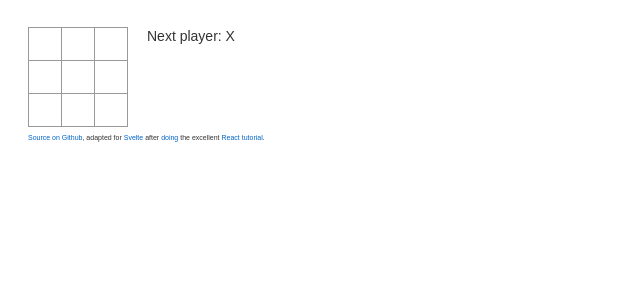
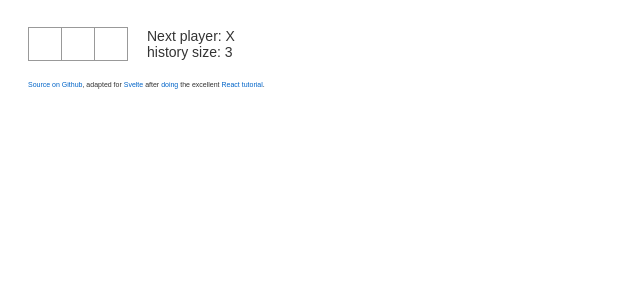
Before and after one commit to kaicarver/svelte-demo-debug, a Svelte app: page / in a window 1280 px wide. Shown: the top 300 px of the page, without its empty margins (0-640 px from the left). Built offline with nearby package versions, Linux system fonts and the light colour scheme.

Commit message:
start narrowing down

```diff
--- a/src/App.svelte
+++ b/src/App.svelte
@@ -2,13 +2,14 @@
   import Board from "./Board.svelte";
 
   // configuration of the 9 Tic-tac-toe squares in a board, initially empty
-  let squares = Array(9).fill(null);
+  let squares = Array(3).fill(null);
   // all the successive configurations of the board in a game
   let history = [[...squares]];
 
   let nextValue = 'X';
   let winner = null;
   let status;
+  let count = 0;
 
   $: squares, console.log('squares has been updated, non-nulls: ' + squares.filter(x => x != null).length);
   $: {
@@ -21,6 +22,7 @@
     } else {
       status = "Next player: " + nextValue;
     }
+    count = history.length;
     console.log("calculated") // why is this code executed twice for every click?
   }
 
@@ -91,7 +93,8 @@
     </div>
     <div class="game-info">
       <div class="status">
-        {status}
+        {status}<br>
+        history size: {count}
       </div>
       <ol>
         <ul>
--- a/src/Board.svelte
+++ b/src/Board.svelte
@@ -6,11 +6,7 @@
 </script>
 
 <style>
-  .board-row:after {
-    clear: both;
-    content: "";
-    display: table;
-  }
+
 </style>
 
 <div>
@@ -20,14 +16,4 @@
     <Square bind:value={squares[1]} bind:nextValue/>
     <Square bind:value={squares[2]} bind:nextValue/>
   </div>
-  <div class="board-row">
-    <Square bind:value={squares[3]} bind:nextValue/>
-    <Square bind:value={squares[4]} bind:nextValue/>
-    <Square bind:value={squares[5]} bind:nextValue/>
-   </div>
-  <div class="board-row">
-    <Square bind:value={squares[6]} bind:nextValue/>
-    <Square bind:value={squares[7]} bind:nextValue/>
-    <Square bind:value={squares[8]} bind:nextValue/>
-  </div>
 </div>
--- a/src/Square.svelte
+++ b/src/Square.svelte
@@ -9,6 +9,10 @@
     }
   }
 </script>
+
+<button class="square" on:click={handleClick}>
+  {value || ''}
+</button>
 
 <style>
   .square {
@@ -37,7 +41,3 @@
     background: #ddd;
   }
 </style>
-
-<button class="square" on:click={handleClick}>
-  {value || ''}
-</button>
```
